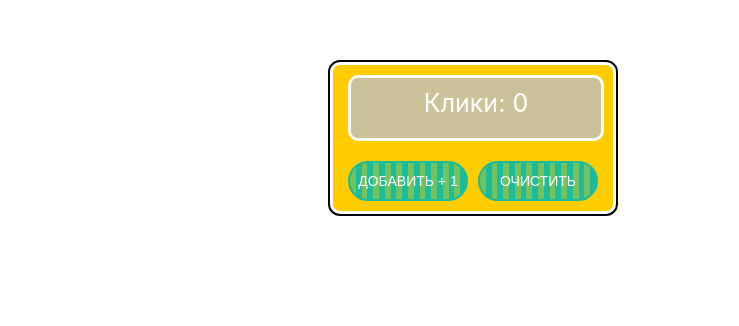
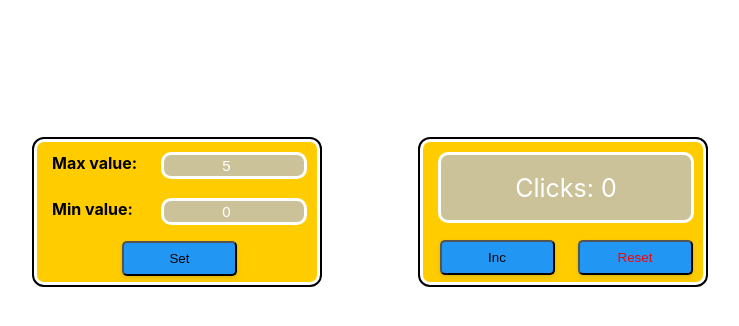
Before and after one commit to Nazaruk-D/Counter, a React (Create React App) app: page / in a window 1280 px wide. Shown: the part 188-514 px from the top of the page, without its empty margins (270-1009 px from the left). Built offline with nearby package versions, Linux system fonts and the light colour scheme.

Commit message:
Main logic + layout

```diff
--- a/src/App.css
+++ b/src/App.css
@@ -1,51 +1,72 @@
-span {
-    margin-top: 15px;
-    margin-left: 10px;
+.all {
+    display: flex;
+    justify-content: center;
+    align-items: center;
+    width: auto;
+    height: 100vh;
 }
 
-.all {
+.buttonCounter {
     display: flex;
-    align-content: space-between;
-
+    justify-content: space-around;
+    /*align-self: flex-end;*/
 }
 
-input {
-    float: left;
-    margin-top: 20px;
-    margin-left: 10px;
-    width: 240px;
-    font-size: 13px;
-    padding: 6px 0 4px 10px;
-    border: 1px solid #cecece;
-    background: #F6F6f6;
-    border-radius: 8px;
+.inputConteiner {
+    width: 275px;
+    display: flex;
+    justify-content: space-between;
+    padding-bottom: 4px;
 }
 
 .counter {
-    /*float: left;*/
+    display: flex;
+    justify-content: center;
+    align-items: center;
     width: 230px;
-    height: 40px;
+    height: 45px;
     background-color: rgba(192, 192, 192, 0.8);
     border: 3px solid #fff;
     text-align: center;
     border-radius: 10px;
-    /*padding-bottom: 30px;*/
-    /*padding-left: 20px;*/
-    /*padding-top: 20px;*/
     margin: 10px 10px 10px 10px;
     padding: 10px 10px 10px 10px;
     font-size: 25px;
 }
 
+.textSettings {
+    display: flex;
+    align-items: center;
+    padding-left: 10px;
+    font-weight: 700;
+}
+
+.settings {
+    width: 120px;
+    height: 1px;
+    background-color: rgba(192, 192, 192, 0.8);
+    border: 3px solid #fff;
+    text-align: center;
+    border-radius: 10px;
+    margin: 10px 10px 5px 10px;
+    padding: 10px 10px 10px 10px;
+    font-size: 15px;
+}
+
+
 .blockContent {
+    display: flex;
+    justify-content: space-around;
+    align-content: space-between;
     width: 275px;
-    height: auto; /* Размеры */
+    height: 130px; /* Размеры */
     background: #fc0; /* Цвет фона */
     outline: 2px solid #000; /* Чёрная рамка */
     border: 3px solid #fff; /* Белая рамка */
     border-radius: 10px; /* Радиус скругления */
-    margin-top: 250px;
-    margin-left: 600px;
+    /*margin-top: 250px;*/
+    margin-left: 50px;
+    margin-right: 50px;
     padding-left: 5px;
     padding-bottom: 10px;
 }
--- a/src/App.tsx
+++ b/src/App.tsx
@@ -1,45 +1,95 @@
-import React, {useState} from 'react';
+import React, {useEffect, useState} from 'react';
 import './App.css';
 import {Button} from "./Components/Button";
 
 function App() {
 
-    //Counter
-    const minValue = 0;
-    const maxValue = 5;
+    //Хуки
+
+    const [minValue, setMinValue] = useState<number>(0)
+    const [maxValue, setMaxValue] = useState<number>(5)
     const [counter, setCounter] = useState<number>(minValue)
+
+
+    //Получаем данные при помощи useEffect
+    useEffect(() => {
+        let valueAsString = localStorage.getItem("maxValue")
+        if (valueAsString) {
+            let newMaxValue = JSON.parse(valueAsString)
+            setMaxValue(newMaxValue)
+        }
+    }, [])
+    useEffect(() => {
+        let valueAsString = localStorage.getItem("minValue")
+        if (valueAsString) {
+            let newMinValue = JSON.parse(valueAsString)
+            setMinValue(newMinValue)
+        }
+    }, [])
+
     const onClickHandler = () => {
         if (counter < maxValue) {
             setCounter(counter + 1);
-            console.log(1)
         }
     }
-
     const onClickClearHandler = () => {
         setCounter(minValue)
+    }
+    const setHandler = () => {
+        localStorage.setItem("minValue", minValue.toString())
+        localStorage.setItem("maxValue", maxValue.toString())
+        setCounter(minValue)
+    }
+
+
+    const onChangeMaxHandler = (e: React.ChangeEvent<HTMLInputElement>) => {
+        const x = Number(e.currentTarget.value)
+        setMaxValue(x)
+    }
+    const onChangeMinHandler = (e: React.ChangeEvent<HTMLInputElement>) => {
+        const x = Number(e.currentTarget.value)
+        setMinValue(x)
     }
 
     const inputClass = counter === maxValue ? {color: "red", borderColor: "red"} : {color: "white"}
     const addButtonHandler = (counter: number) => counter === maxValue
     const clearButtonHandler = (counter: number) => counter !== maxValue
 
+
     return (
         <div className={"all"}>
             <div className={"blockContent"}>
                 <div>
-                    <div className={"counter"} style={inputClass}>Клики: {counter}</div>
-                    <div>
-                        <Button title={"Добавить + 1"}
+                    <div className={"inputConteiner"}>
+                        <span className={"textSettings"}>Max value:</span>
+                        <input className={"settings"} style={inputClass} type={"number"} onChange={onChangeMaxHandler}
+                               value={maxValue}/>
+                    </div>
+                    <div className={"inputConteiner"}>
+                        <span className={"textSettings"}>Min value:</span>
+                        <input className={"settings"} style={inputClass} type={"number"} onChange={onChangeMinHandler}
+                               value={minValue}/>
+                    </div>
+                    <div className={"buttonCounter"}>
+                        <Button title={"Set"}
+                                callBack={setHandler}
+                        />
+                    </div>
+                </div>
+            </div>
+            <div className={"blockContent"}>
+                <div>
+                    <div className={"counter"} style={inputClass}>Сlicks: {counter}</div>
+                    <div className={"buttonCounter"}>
+                        <Button title={"Inc "}
                                 callBack={onClickHandler}
                                 counter={addButtonHandler(counter)}/>
-                        <Button title={"Очистить"}
+                        <Button title={"Reset"}
                                 callBack={onClickClearHandler}
                                 counter={clearButtonHandler(counter)}/>
                     </div>
-
                 </div>
             </div>
-
         </div>
     );
 }
--- a/src/Components/Button.module.css
+++ b/src/Components/Button.module.css
@@ -1,55 +1,92 @@
+
 .main {
+  display: flex;
+  justify-content: space-around;
   box-sizing: border-box;
-  -webkit-appearance: none;
-  -moz-appearance: none;
+  outline: none;
+  width: 115px;
+  box-shadow: 0 4px 6px rgb(65 132 144 / 10%), 0 1px 3px rgb(0 0 0 / 8%);
+  cursor: pointer;
+  user-select: none;
   appearance: none;
-  background-color: transparent;
-  border: 2px solid #e74c3c;
-  border-radius: 0.6em;
-  color: #e74c3c;
-  cursor: pointer;
-  /*display: -webkit-box;*/
-  /*display: -webkit-flex;*/
-  /*display: -ms-flexbox;*/
-  /*display: flex;*/
-  /*-webkit-align-self: center;*/
-  /*-ms-flex-item-align: center;*/
-  /*align-self: center;*/
-  font-size: 14px;
-  font-weight: 400;
-  line-height: 1;
-  /*margin: 20px;*/
-  /*padding: 1.2em 2.8em;*/
-  width: 120px;
-  height: 40px;
-  text-decoration: none;
-  /*text-align: center;*/
-  text-transform: uppercase;
-  font-family: 'Montserrat', sans-serif;
-  font-weight: 500;
-  /*margin: 0 auto;*/
-  display: block;
-  margin-top: 10px;
-  margin-left: 10px;
-  float: left;
-  /*z-index: 2;*/
-}
-.main:hover, .main:focus {
-  color: #fff;
-  outline: 0;
+  touch-action: manipulation;
+  vertical-align: top;
+  border-radius: 5px;
+  margin: 7px 5px 5px 5px;
+  padding: 8px 8px 8px 8px;
+  text-align: center;
+  background-color: #2196F3;
+  transition: background-color 1s linear, color 1s linear;
 }
 
-.main {
-  border-radius: 3em;
-  border-color: #1abc9c;
-  color: #fff;
-  background-image: -webkit-linear-gradient(left, rgba(26, 188, 156, 0.6), rgba(26, 188, 156, 0.6) 5%, #1abc9c 5%, #1abc9c 10%, rgba(26, 188, 156, 0.6) 10%, rgba(26, 188, 156, 0.6) 15%, #1abc9c 15%, #1abc9c 20%, rgba(26, 188, 156, 0.6) 20%, rgba(26, 188, 156, 0.6) 25%, #1abc9c 25%, #1abc9c 30%, rgba(26, 188, 156, 0.6) 30%, rgba(26, 188, 156, 0.6) 35%, #1abc9c 35%, #1abc9c 40%, rgba(26, 188, 156, 0.6) 40%, rgba(26, 188, 156, 0.6) 45%, #1abc9c 45%, #1abc9c 50%, rgba(26, 188, 156, 0.6) 50%, rgba(26, 188, 156, 0.6) 55%, #1abc9c 55%, #1abc9c 60%, rgba(26, 188, 156, 0.6) 60%, rgba(26, 188, 156, 0.6) 65%, #1abc9c 65%, #1abc9c 70%, rgba(26, 188, 156, 0.6) 70%, rgba(26, 188, 156, 0.6) 75%, #1abc9c 75%, #1abc9c 80%, rgba(26, 188, 156, 0.6) 80%, rgba(26, 188, 156, 0.6) 85%, #1abc9c 85%, #1abc9c 90%, rgba(26, 188, 156, 0.6) 90%, rgba(26, 188, 156, 0.6) 95%, #1abc9c 95%, #1abc9c 100%);
-  background-image: linear-gradient(to right, rgba(26, 188, 156, 0.6), rgba(26, 188, 156, 0.6) 5%, #1abc9c 5%, #1abc9c 10%, rgba(26, 188, 156, 0.6) 10%, rgba(26, 188, 156, 0.6) 15%, #1abc9c 15%, #1abc9c 20%, rgba(26, 188, 156, 0.6) 20%, rgba(26, 188, 156, 0.6) 25%, #1abc9c 25%, #1abc9c 30%, rgba(26, 188, 156, 0.6) 30%, rgba(26, 188, 156, 0.6) 35%, #1abc9c 35%, #1abc9c 40%, rgba(26, 188, 156, 0.6) 40%, rgba(26, 188, 156, 0.6) 45%, #1abc9c 45%, #1abc9c 50%, rgba(26, 188, 156, 0.6) 50%, rgba(26, 188, 156, 0.6) 55%, #1abc9c 55%, #1abc9c 60%, rgba(26, 188, 156, 0.6) 60%, rgba(26, 188, 156, 0.6) 65%, #1abc9c 65%, #1abc9c 70%, rgba(26, 188, 156, 0.6) 70%, rgba(26, 188, 156, 0.6) 75%, #1abc9c 75%, #1abc9c 80%, rgba(26, 188, 156, 0.6) 80%, rgba(26, 188, 156, 0.6) 85%, #1abc9c 85%, #1abc9c 90%, rgba(26, 188, 156, 0.6) 90%, rgba(26, 188, 156, 0.6) 95%, #1abc9c 95%, #1abc9c 100%);
-  background-position: 0 0;
-  background-size: 100%;
-  -webkit-transition: background 300ms ease-in-out;
-  transition: background 300ms ease-in-out;
+.main:hover {
+  background-color: #3F51B5;
+  color: white;
 }
-.main:hover {
-  background-position: 100px;
+
+.main:disabled {
+  background-color: #2196F3;
+  color: red;
+  border-color: black;
 }
+
+
+
+
+
+/*Старая кнопка*/
+/*.main {*/
+/*  box-sizing: border-box;*/
+/*  -webkit-appearance: none;*/
+/*  -moz-appearance: none;*/
+/*  appearance: none;*/
+/*  background-color: transparent;*/
+/*  border: 2px solid #e74c3c;*/
+/*  border-radius: 0.6em;*/
+/*  color: #e74c3c;*/
+/*  cursor: pointer;*/
+/*  !*display: -webkit-box;*!*/
+/*  !*display: -webkit-flex;*!*/
+/*  !*display: -ms-flexbox;*!*/
+/*  !*display: flex;*!*/
+/*  !*-webkit-align-self: center;*!*/
+/*  !*-ms-flex-item-align: center;*!*/
+/*  !*align-self: center;*!*/
+/*  font-size: 14px;*/
+/*  font-weight: 400;*/
+/*  line-height: 1;*/
+/*  !*margin: 20px;*!*/
+/*  !*padding: 1.2em 2.8em;*!*/
+/*  width: 120px;*/
+/*  height: 40px;*/
+/*  text-decoration: none;*/
+/*  !*text-align: center;*!*/
+/*  text-transform: uppercase;*/
+/*  font-family: 'Montserrat', sans-serif;*/
+/*  font-weight: 500;*/
+/*  !*margin: 0 auto;*!*/
+/*  display: block;*/
+/*  margin-top: 10px;*/
+/*  margin-left: 10px;*/
+/*  float: left;*/
+/*  !*z-index: 2;*!*/
+/*}*/
+/*.main:hover, .main:focus {*/
+/*  color: #fff;*/
+/*  outline: 0;*/
+/*}*/
+
+/*.main {*/
+/*  border-radius: 3em;*/
+/*  border-color: #1abc9c;*/
+/*  color: #fff;*/
+/*  background-image: -webkit-linear-gradient(left, rgba(26, 188, 156, 0.6), rgba(26, 188, 156, 0.6) 5%, #1abc9c 5%, #1abc9c 10%, rgba(26, 188, 156, 0.6) 10%, rgba(26, 188, 156, 0.6) 15%, #1abc9c 15%, #1abc9c 20%, rgba(26, 188, 156, 0.6) 20%, rgba(26, 188, 156, 0.6) 25%, #1abc9c 25%, #1abc9c 30%, rgba(26, 188, 156, 0.6) 30%, rgba(26, 188, 156, 0.6) 35%, #1abc9c 35%, #1abc9c 40%, rgba(26, 188, 156, 0.6) 40%, rgba(26, 188, 156, 0.6) 45%, #1abc9c 45%, #1abc9c 50%, rgba(26, 188, 156, 0.6) 50%, rgba(26, 188, 156, 0.6) 55%, #1abc9c 55%, #1abc9c 60%, rgba(26, 188, 156, 0.6) 60%, rgba(26, 188, 156, 0.6) 65%, #1abc9c 65%, #1abc9c 70%, rgba(26, 188, 156, 0.6) 70%, rgba(26, 188, 156, 0.6) 75%, #1abc9c 75%, #1abc9c 80%, rgba(26, 188, 156, 0.6) 80%, rgba(26, 188, 156, 0.6) 85%, #1abc9c 85%, #1abc9c 90%, rgba(26, 188, 156, 0.6) 90%, rgba(26, 188, 156, 0.6) 95%, #1abc9c 95%, #1abc9c 100%);*/
+/*  background-image: linear-gradient(to right, rgba(26, 188, 156, 0.6), rgba(26, 188, 156, 0.6) 5%, #1abc9c 5%, #1abc9c 10%, rgba(26, 188, 156, 0.6) 10%, rgba(26, 188, 156, 0.6) 15%, #1abc9c 15%, #1abc9c 20%, rgba(26, 188, 156, 0.6) 20%, rgba(26, 188, 156, 0.6) 25%, #1abc9c 25%, #1abc9c 30%, rgba(26, 188, 156, 0.6) 30%, rgba(26, 188, 156, 0.6) 35%, #1abc9c 35%, #1abc9c 40%, rgba(26, 188, 156, 0.6) 40%, rgba(26, 188, 156, 0.6) 45%, #1abc9c 45%, #1abc9c 50%, rgba(26, 188, 156, 0.6) 50%, rgba(26, 188, 156, 0.6) 55%, #1abc9c 55%, #1abc9c 60%, rgba(26, 188, 156, 0.6) 60%, rgba(26, 188, 156, 0.6) 65%, #1abc9c 65%, #1abc9c 70%, rgba(26, 188, 156, 0.6) 70%, rgba(26, 188, 156, 0.6) 75%, #1abc9c 75%, #1abc9c 80%, rgba(26, 188, 156, 0.6) 80%, rgba(26, 188, 156, 0.6) 85%, #1abc9c 85%, #1abc9c 90%, rgba(26, 188, 156, 0.6) 90%, rgba(26, 188, 156, 0.6) 95%, #1abc9c 95%, #1abc9c 100%);*/
+/*  background-position: 0 0;*/
+/*  background-size: 100%;*/
+/*  -webkit-transition: background 300ms ease-in-out;*/
+/*  transition: background 300ms ease-in-out;*/
+/*}*/
+/*.main:hover {*/
+/*  background-position: 100px;*/
+/*}*/
--- a/src/Components/Button.tsx
+++ b/src/Components/Button.tsx
@@ -4,7 +4,7 @@ import s from "./Button.module.css"
 type ButtonPropsType = {
     title: string
     callBack: () => void
-    counter: boolean
+    counter?: boolean
 }
 
 export const Button: React.FC<ButtonPropsType> = (props) => {
```
